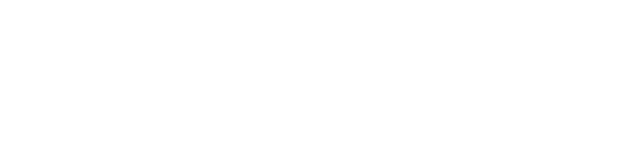
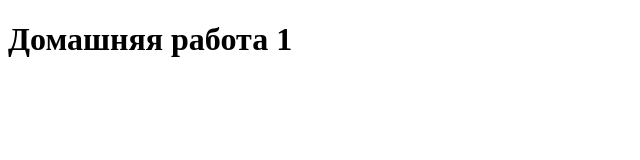
Before and after one commit to JuliaMatsievich/2-nd-course-hw, a plain HTML site: page index.html in a window 1280 px wide. Shown: the whole page, without its empty margins (0-640 px from the left). Drawn offline with Linux system fonts and the light colour scheme.

Commit message:
Добавлен заголовок

```diff
--- a/index.html
+++ b/index.html
@@ -7,6 +7,6 @@
 	<title>2.1 Основы Git и командной строки</title>
 </head>
 <body>
-
+	<h1>Домашняя работа 1</h1>
 </body>
 </html>
```
